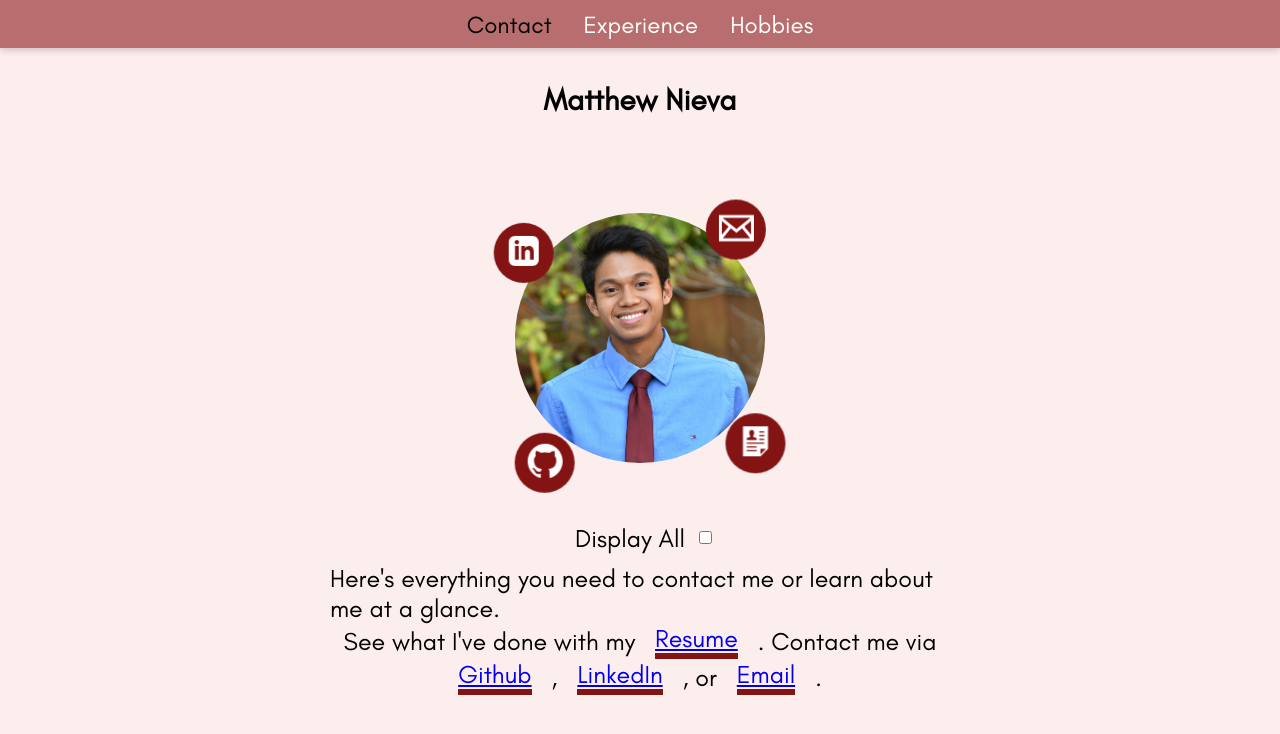
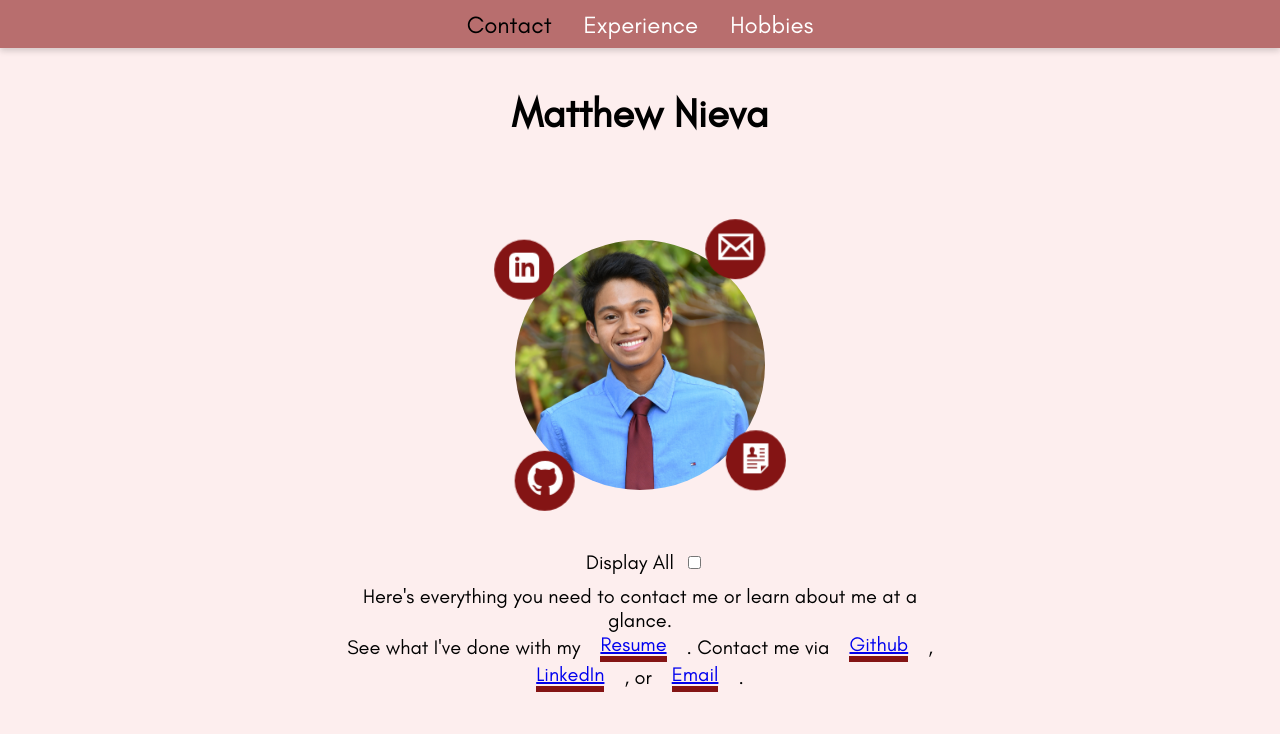
Before and after one commit to matthewcn56/matthewcn, a React (Create React App) app: page / in a window 1280 px wide. Shown: the top 734 px of the page. Built offline with nearby package versions, Linux system fonts and the light colour scheme.

Commit message:
adjusted sizing

```diff
--- a/src/components/hoverable.css
+++ b/src/components/hoverable.css
@@ -14,19 +14,21 @@
 }
 
 .hoverable-container {
+  font-size: 20px;
   display: flex;
   position: relative;
   flex-direction: row;
   min-height: 55px;
   height: fit-content;
   width: fit-content;
-  max-width: 140px;
+  max-width: 160px;
   align-items: center;
   background-color: #a31e1e;
   border-radius: 4vw;
   color: white;
   transition: width 1s;
   transition-property: all;
+  padding-right: 5px;
 }
 
 .background {
--- a/src/landing/LandingPage.tsx
+++ b/src/landing/LandingPage.tsx
@@ -26,7 +26,7 @@ export default function LandingPage() {
   const width = 250;
   const height = 250;
   const radius = 150;
-  const hovSize = 50;
+  const hovSize = 60;
   const icons: JSX.Element[] = mattchooContent[selected].content.reduce(
     (icons: JSX.Element[], section) => {
       //console.log("Section is: " + Object.entries(section));
--- a/src/landing/landingPage.css
+++ b/src/landing/landingPage.css
@@ -51,7 +51,7 @@
 
 .hoverables-holder > div {
   animation: inner-rotate 50s linear infinite;
-  transform-origin: 26% 50%;
+  transform-origin: 30px 50%;
 }
 
 .paused > div > div {
@@ -87,7 +87,7 @@
   align-items: center;
   align-content: center;
   margin-top: 10px;
-  font-size: 25px;
+  font-size: 20px;
   flex-wrap: wrap;
   max-width: 50vw;
 }
@@ -107,15 +107,18 @@
 }
 
 .text-container {
+  display: flex;
+  flex-direction: column;
+  text-align: center;
   padding-left: 5px;
   padding-right: 5px;
   margin-left: 5px;
   margin-right: 5px;
-  font-size: 25px;
+  font-size: 20px;
 }
 
 #name {
-  font-size: 30px;
+  font-size: 40px;
 }
 
 .landing-body {
```
